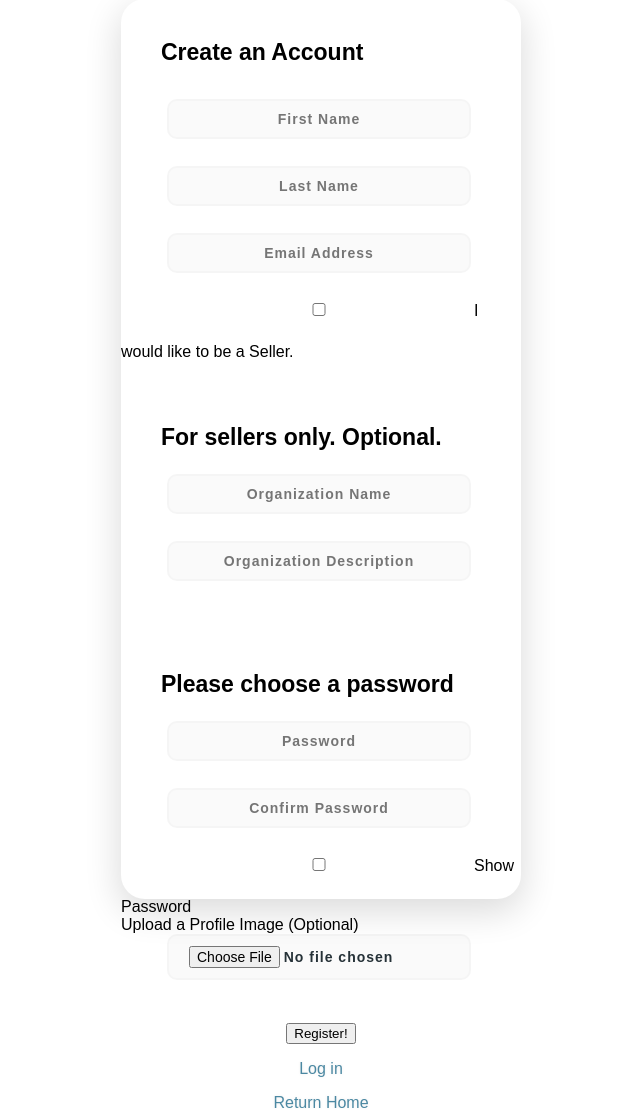
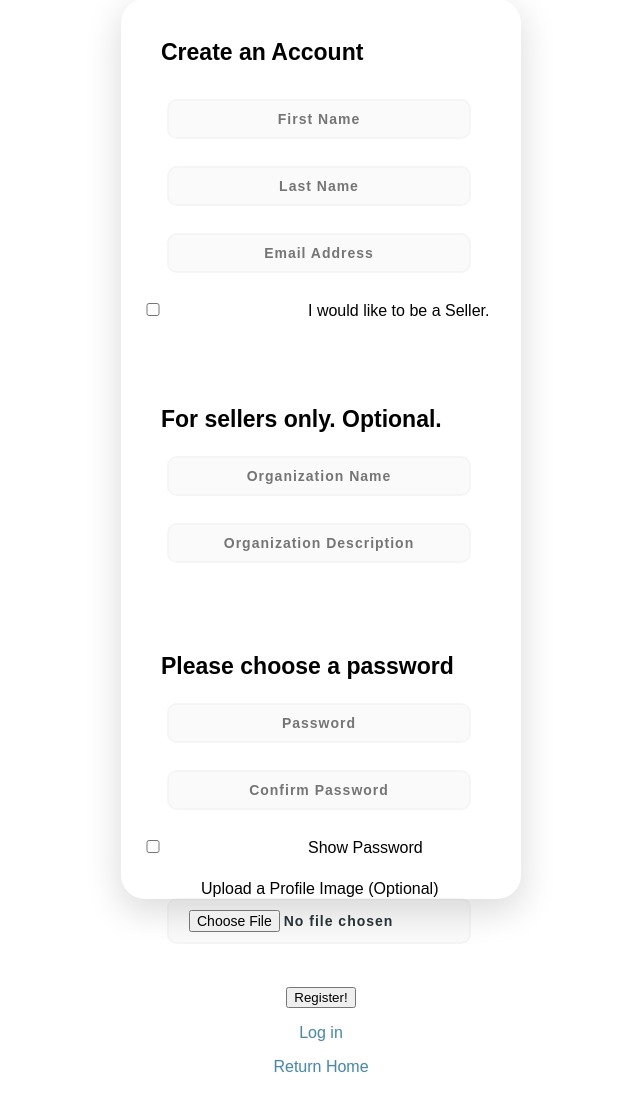
Before and after one commit to blossommojekwu/bazar.github.io, a Python web app: template templates/registration.html in a window 1280 px wide. Shown: the part 113-1225 px from the top of the page, without its empty margins (319-959 px from the left). After the commit the page ends 1185 px from the top, so only its background shows below. Run offline with Jinja, Linux system fonts and the light colour scheme; the template is opened without the code that fills it, so the values that code supplies are empty; some libraries are stand-ins or nearby versions; some web fonts are replaced.

Commit message:
Registration page front end changes

```diff
--- a/templates/registration.html
+++ b/templates/registration.html
@@ -17,14 +17,14 @@
     {% endif %}
   {% endwith %}
   <div class="main">
-    <p class="sign" align="left">Create an Account</p>
+    <p class="sign">Create an Account</p>
     <form class="form1" action='#' method="post" enctype="multipart/form-data">
       <input class="user" type="text" align="center" name ="first_name" id="first_name" placeholder="First Name" required>
       <input class="user" type="text" align="center" name ="last_name" id="last_name" placeholder="Last Name" required>
       <input class="user" type="email" align="center" name ="email" id="email" placeholder="Email Address" required>
-
-      <input class="user" type="checkbox" align="center" name ="sellercheck" id="sellercheck" value="true">I would like to be a Seller.
-
+      <br>
+      <label style="word-wrap:break-word; vertical-align:middle;"><input class="user" type="checkbox" style="margin-left: -30%;" name ="sellercheck" id="sellercheck" value="true">I would like to be a Seller.</label>
+      <br>
       <p class="sign" align="left">For sellers only. Optional.</p>
       <input class="user" type="text" align="center" name ="org_name" id="org_name" placeholder="Organization Name">
       <input class="user" type="text" align="center" name="description" id="description" placeholder="Organization Description">
@@ -32,7 +32,7 @@
       <p class="sign" align="left">Please choose a password</p>
       <input class="pass" type="password" align="center" name ="password" id="password" placeholder="Password" required>
       <input class="pass" type="password" align="center" name ="confirmedpw" id="confirmedpw" placeholder="Confirm Password" required><br>
-      <input class="pass" type="checkbox" align="center" onclick="ShowPW()">Show Password
+      <input class="pass" type="checkbox" style="margin-left: -30%;" onclick="ShowPW()">Show Password
 
       <script>
         function ShowPW() {
@@ -45,7 +45,7 @@
         }
         </script>
       <br>
-      <label for="avatar">Upload a Profile Image (Optional)</label><br>
+      <label for="avatar" style="float: center; margin-left: 20%;">Upload a Profile Image (Optional)</label><br>
       <input class="user" type="file" align="center" name ="avatar" id="avatar" accept=".jpg">
 
       <p align="center"><input type="submit" value="Register!"/> </p>
```
